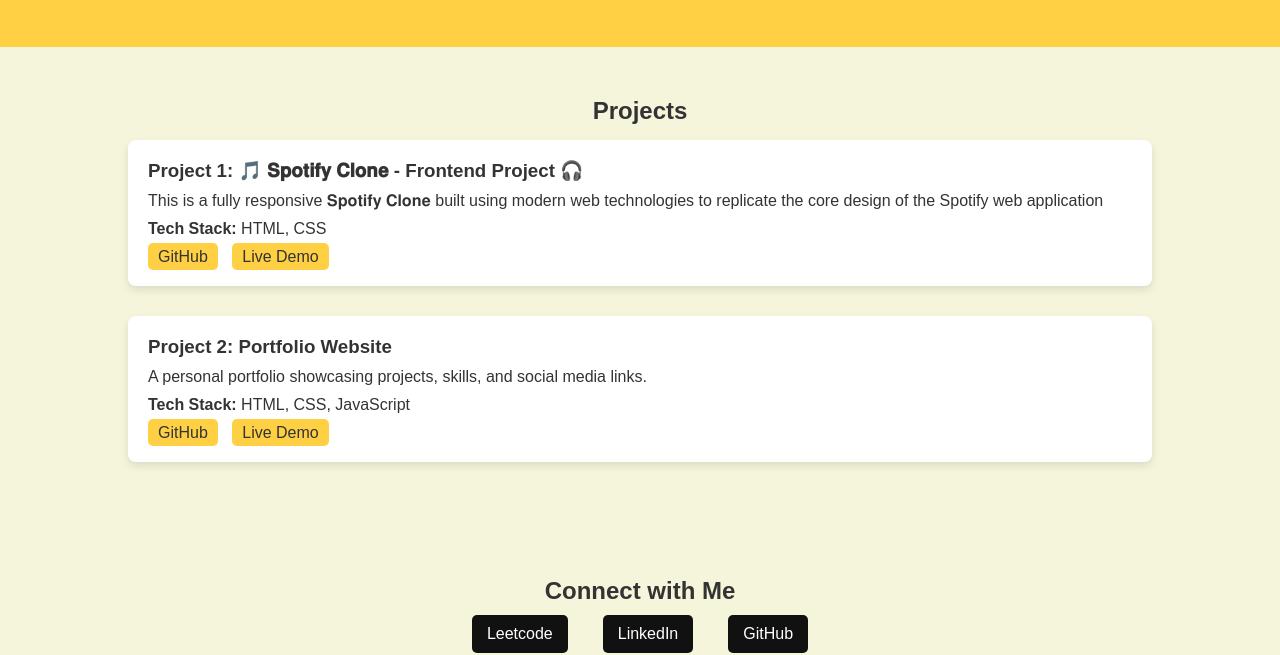
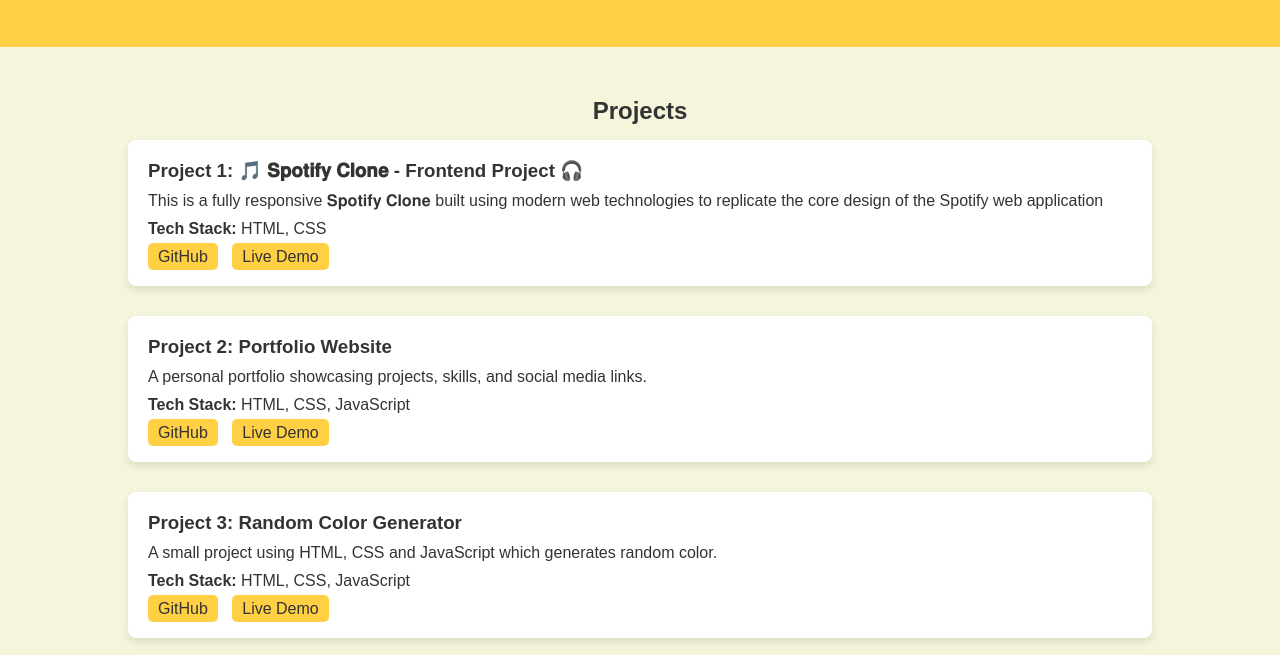
Before and after one commit to therajsingh/rajsingh-portfolio, a plain HTML site: page index.html in a window 1280 px wide. Shown: the part 319-974 px from the top of the page. Drawn offline with Linux system fonts and the light colour scheme.

Commit message:
Update index.html
Added a random-color-generator project.

```diff
--- a/index.html
+++ b/index.html
@@ -244,6 +244,15 @@
                 <a href="https://rajprofile.logictrail.space/" class="project-button" target="_blank">Live Demo</a>
             </div>
         </div>
+        <div class="project-card">
+            <h3>Project 3: Random Color Generator</h3>
+            <p>A small project using HTML, CSS and JavaScript which generates random color.</p>
+            <p><strong>Tech Stack:</strong> HTML, CSS, JavaScript</p>
+            <div class="project-links">
+                <a href="https://github.com/therajsingh/random-color-generator" class="project-button" target="_blank">GitHub</a>
+                <a href="https://therajsingh.github.io/random-color-generator/" class="project-button" target="_blank">Live Demo</a>
+            </div>
+        </div>
     </section>
 
     <section class="social-media container" id="social-media">
```
